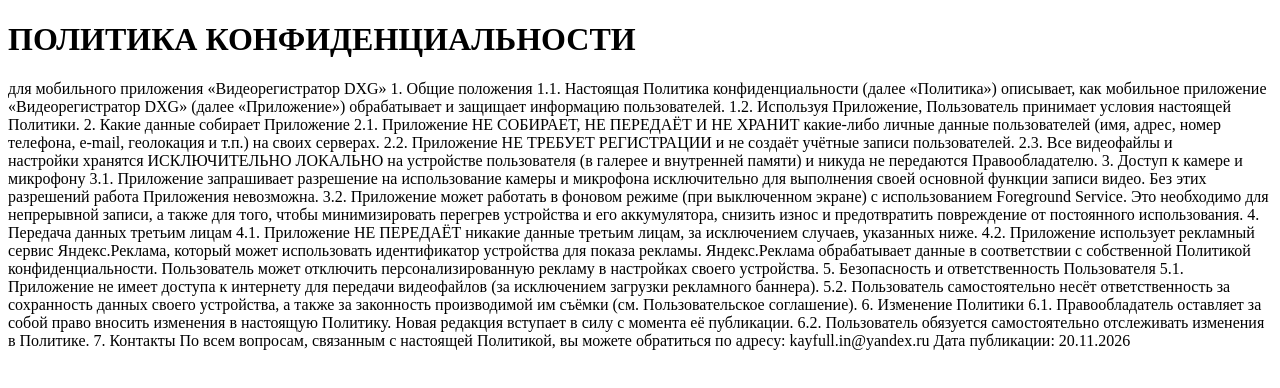
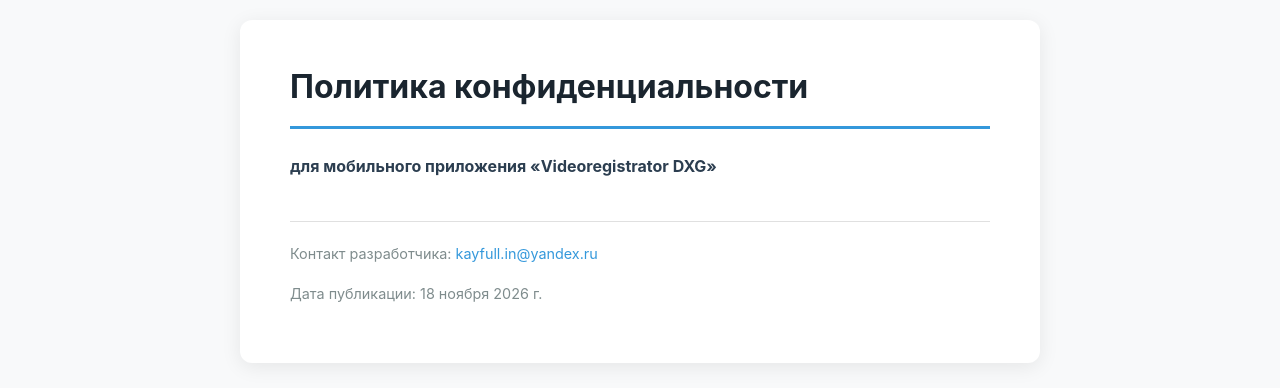
Before and after one commit to kayfull-in/Videoregistrator-DXG, a plain HTML site: page index.html in a window 1280 px wide. Drawn offline with Linux system fonts and the light colour scheme.

Commit message:
Update index.html

```diff
--- a/index.html
+++ b/index.html
@@ -2,12 +2,65 @@
 <html lang="ru">
 <head>
     <meta charset="UTF-8">
-    <title>Политика конфиденциальности Видеорегистратор DXG</title>
+    <meta name="viewport" content="width=device-width, initial-scale=1.0">
+    <title>Политика конфиденциальности — Videoregistrator DXG</title>
+    <style>
+        * { box-sizing: border-box; margin: 0; padding: 0; }
+        body {
+            font-family: -apple-system, BlinkMacSystemFont, "Segoe UI", Roboto, Helvetica, Arial, sans-serif;
+            line-height: 1.7;
+            color: #2c3e50;
+            background-color: #f8f9fa;
+            padding: 20px;
+        }
+        .container {
+            max-width: 800px;
+            margin: 0 auto;
+            background: #ffffff;
+            padding: 40px 50px;
+            border-radius: 12px;
+            box-shadow: 0 4px 20px rgba(0,0,0,0.08);
+        }
+        h1 {
+            font-size: 2em;
+            color: #1a252f;
+            border-bottom: 3px solid #3498db;
+            padding-bottom: 12px;
+            margin-bottom: 24px;
+        }
+        h2 {
+            font-size: 1.4em;
+            color: #2c3e50;
+            margin-top: 32px;
+            margin-bottom: 12px;
+        }
+        p { margin-bottom: 16px; text-align: justify; }
+        ul { margin-left: 24px; margin-bottom: 16px; }
+        li { margin-bottom: 8px; }
+        .footer {
+            margin-top: 40px;
+            padding-top: 20px;
+            border-top: 1px solid #e0e0e0;
+            font-size: 0.9em;
+            color: #7f8c8d;
+            text-align: center;
+        }
+        a { color: #3498db; text-decoration: none; }
+        a:hover { text-decoration: underline; }
+        @media (max-width: 600px) {
+            body { padding: 12px; }
+            .container { padding: 24px 20px; }
+            h1 { font-size: 1.5em; }
+        }
+    </style>
 </head>
 <body>
-    <h1>ПОЛИТИКА КОНФИДЕНЦИАЛЬНОСТИ</h1>
-    <p>
-                                                     для мобильного приложения «Видеорегистратор DXG»
+    <div class="container">
+        <h1>Политика конфиденциальности</h1>
+        <p><strong>для мобильного приложения «Videoregistrator DXG»</strong></p>
+
+        <!--                           ПОЛИТИКА КОНФИДЕНЦИАЛЬНОСТИ
+                          для мобильного приложения «Видеорегистратор DXG»
 1. Общие положения
 1.1. Настоящая Политика конфиденциальности (далее  «Политика») описывает, как мобильное приложение «Видеорегистратор DXG» (далее  «Приложение») обрабатывает и защищает информацию пользователей.
 1.2. Используя Приложение, Пользователь принимает условия настоящей Политики.
@@ -30,8 +83,14 @@
 7. Контакты
 По всем вопросам, связанным с настоящей Политикой, вы можете обратиться по адресу:
 kayfull.in@yandex.ru
-Дата публикации: 20.11.2026
+Дата публикации: (укажешь дату)
+Ссылка на актуальную версию: https://kayfull-in.github.io/Videoregistrator-DXG/
+ -->
 
-</p>
+        <div class="footer">
+            <p>Контакт разработчика: <a href="mailto:kayfull.in@yandex.ru">kayfull.in@yandex.ru</a></p>
+            <p>Дата публикации: 18 ноября 2026 г.</p>
+        </div>
+    </div>
 </body>
 </html>
```
